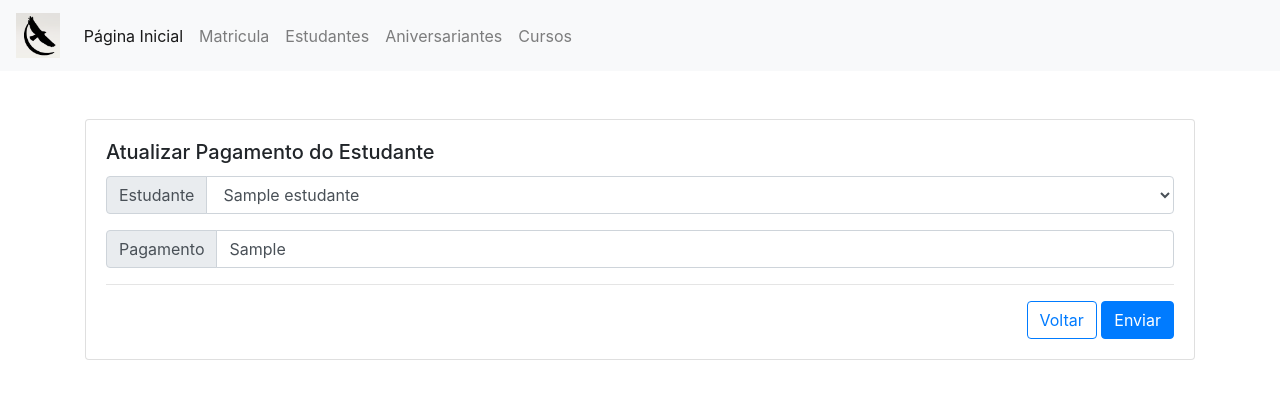
After one commit to alexsteeve/escoladasnacoesbranch, a Django app: page /estudante/pagamento/1 in a window 1280 px wide. The commit adds this page. Shown: the top 399 px of the page. Run offline with Django 3.2, Linux system fonts and the light colour scheme; tables that the repository leaves empty hold one stand-in row (values such as "Sample post"); some libraries are stand-ins or nearby versions.

Commit message:
Ajustes diversos para novos pagamentos.

```diff
--- a/website/templates/website/aniversariantes.html
+++ b/website/templates/website/aniversariantes.html
@@ -36,11 +36,6 @@
               </tbody>
             </table>
           <hr />
-          <div class="text-right">
-            <a href="{% url 'website:cadastra_estudante' %}" class="btn btn-primary">
-              Cadastrar Estudante
-            </a>
-          </div>
         </div>
       </div>
     </div>
--- a/website/templates/website/estudante.html
+++ b/website/templates/website/estudante.html
@@ -65,7 +65,7 @@
                                 {% else %}
                                   <td> Não </td>
                                 {% endif %}
-                                <td><a href="{% url 'website:curso_periodo_pendencia' pk=cursoperiodoestudante.id %}"
+                                <td><a href="{% url 'website:pagamento' pk=cursoperiodoestudante.id %}"
                                    class="btn btn-primary">
                                   Pagar
                             </a></td>
--- a/website/templates/website/index.html
+++ b/website/templates/website/index.html
@@ -17,12 +17,11 @@
           </p>
           <a href="{% url 'website:search' %}"
              class="btn btn-primary">
-            Novo Estudante
+            Matrícula
           </a>
         </div>
       </div>
     </div>
-  <div class="row">
     <div class="col-lg-6 col-md-6 col-sm-6 col-xs-12">
       <div class="card">
         <div class="card-body">
--- /dev/null
+++ b/website/templates/website/pagamentos.html
@@ -0,0 +1,45 @@
+{% extends "website/_layouts/base.html" %}
+
+{% load widget_tweaks %}
+
+{% block title %}Pagamentos do Curso do Estudante{% endblock %}
+
+{% block conteudo %}
+<div class="container mt-5">
+  <div class="row">
+    <div class="col-lg-12 col-md-12 col-sm-12 col-xs-12">
+      <div class="card">
+        <div class="card-body">
+          <h5 class="card-title">Atualizar Pagamento do Estudante</h5>
+          <form method="post">
+            <!-- Não se esqueça dessa tag -->
+            {% csrf_token %}
+
+            <!-- Nome -->
+            <div class="input-group mb-3">
+              <div class="input-group-prepend">
+                <span class="input-group-text">Estudante</span>
+              </div>
+              {% render_field form.estudante class+="form-control" %}
+            </div>
+
+            <!-- Pagamento -->
+            <div class="input-group mb-3">
+              <div class="input-group-prepend">
+                <span class="input-group-text">Pagamento</span>
+              </div>
+              {% render_field form.pagamentos class+="form-control" %}
+            </div>
+
+            <hr />
+            <div class="text-right">
+              <a href="{% url 'website:perfil_estudante' pk=pagamento.estudante_id %}" class="btn btn-outline-primary">Voltar</a>
+              <button class="btn btn-primary">Enviar</button>
+            </div>
+          </form>
+        </div>
+      </div>
+    </div>
+  </div>
+</div>
+{% endblock %}
--- a/website/urls.py
+++ b/website/urls.py
@@ -1,7 +1,7 @@
 from website.views import IndexTemplateView,  \
      EstudanteListView, EstudanteCreateView, EstudanteUpdateView, EstudanteDeleteView, AniversariantesListView, \
      EstudantePerfilView, CursoListView, CursoPerfilView, CursoPeriodoView, CursoPeriodoPendencia, search, \
-     MatriculaCreateView
+     MatriculaCreateView, PagamentoUpdateView
 from django.conf.urls import url
 
 from django.urls import path
@@ -49,4 +49,7 @@ urlpatterns = [
     # GET /pesquisar/
     url(r'^search/$', search, name="search"),
 
+    # GET/POST /pagamentos/{pk}
+    path('estudante/pagamento/<pk>', PagamentoUpdateView.as_view(), name="pagamento"),
+
 ]
--- a/website/views.py
+++ b/website/views.py
@@ -1,6 +1,7 @@
 from django.urls import reverse_lazy
 from django.views.generic import TemplateView, ListView, UpdateView, CreateView, DeleteView, DetailView
-from helloworld.models import Estudante, Curso, Materia, CursoPeriodo, CursoPeriodoEstudante
+from helloworld.models import Estudante, Curso, Materia, CursoPeriodo, CursoPeriodoEstudante, \
+    CursoPeriodoEstudanteFinanceiro
 from website.forms import InsereEstudanteForm, MatriculaMembroForm
 from datetime import datetime
 from .filters import UserFilter
@@ -156,3 +157,27 @@ class MatriculaCreateView(CreateView):
         context = super(MatriculaCreateView, self).get_context_data(**kwargs)
         context['estudante'] = Estudante.objetos.filter(id=self.kwargs['pk'])
         return context
+
+# ATUALIZA PAGAMENTO DE ESTUDANTE
+# ----------------------------------------------
+
+
+class PagamentoUpdateView(UpdateView):
+    template_name = "website/pagamentos.html"
+    model = CursoPeriodoEstudanteFinanceiro
+    fields = '__all__'
+    context_object_name = 'pagamento'
+    def get_success_url(self):
+        return reverse_lazy('website:perfil_estudante', args=(self.object.id,))
+
+# CADASTRAMENTO DE ESTUDANTES
+# ----------------------------------------------
+
+class PagamentoCreateView(CreateView):
+    template_name = "website/cria.html"
+    model = Estudante
+    form_class = InsereEstudanteForm
+#    success_url = reverse_lazy("website:perfil_estudante", kwargs={'pk': Estudante.id})
+
+    def get_success_url(self):
+        return reverse_lazy('website:perfil_estudante', args=(self.object.id,))
```
Also changed, not shown: website/forms.py (+18 -1 lines), website/templates/website/novoPagamento.html (added, +45 -0 lines).
